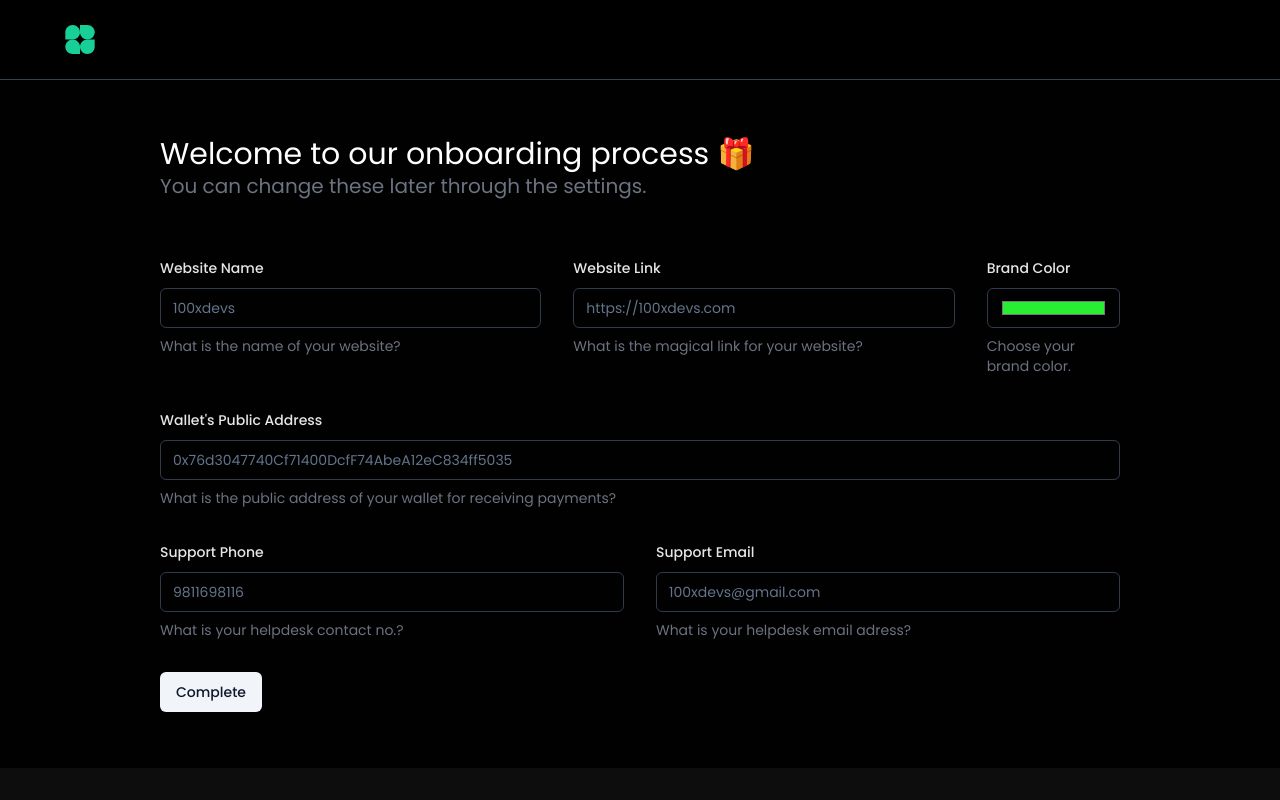
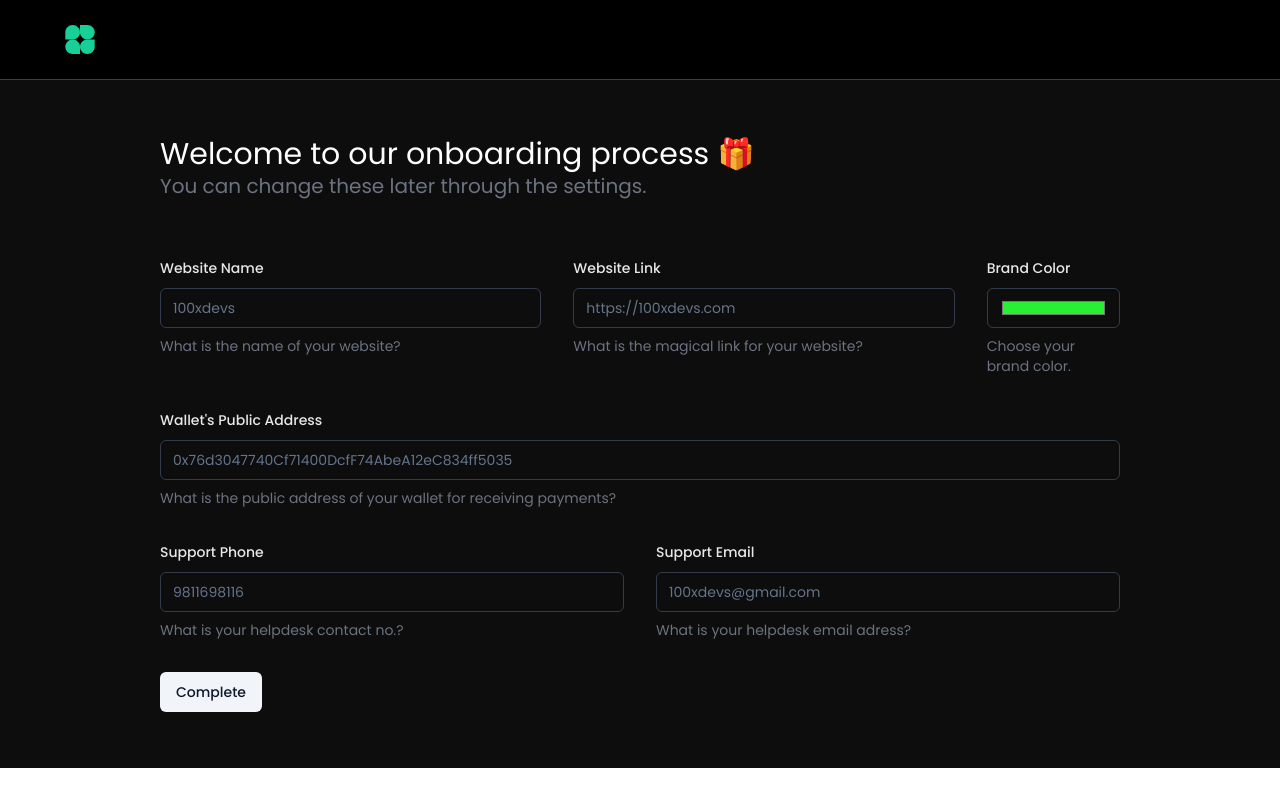
Before and after one commit to mehul-srivastava/so.loyal, a Next.js app in the folder web/: page /dashboard/onboarding in a window 1280 px wide. Built offline with nearby package versions, Linux system fonts and the light colour scheme; no server answers; the database is empty.

Commit message:
minor styling issues

```diff
--- a/web/app/dashboard/layout.tsx
+++ b/web/app/dashboard/layout.tsx
@@ -11,8 +11,8 @@ const layout = ({ children }: { children: React.ReactNode }) => {
   const { user } = useUser();
 
   return (
-    <div className="h-full bg-black/95 text-white">
-      <nav className="fixed flex h-20 w-full items-center z-50 justify-between bg-black/95 border-b border-slate-700 px-16 py-6">
+    <div className="h-full text-white">
+      <nav className="fixed flex h-20 w-full items-center z-50 justify-between bg-black border-b border-slate-700 px-16 py-6">
         <Link href="/dashboard">
           <Logo className="w-8" />
         </Link>
--- a/web/app/dashboard/page.tsx
+++ b/web/app/dashboard/page.tsx
@@ -3,6 +3,7 @@ import { auth } from "@clerk/nextjs/server";
 
 import prisma from "@/lib/prisma";
 import TransactionCard from "./_components/transaction-charts";
+import { Button } from "@/components/ui/button";
 
 async function shouldRedirectToOnboarding(userId: string) {
   const merchant = await prisma.merchant.findFirst({
@@ -16,13 +17,16 @@ async function shouldRedirectToOnboarding(userId: string) {
 
 const page = async () => {
   const { userId } = auth();
-  // (await shouldRedirectToOnboarding(userId!)) && redirect("/dashboard/onboarding");
+  (await shouldRedirectToOnboarding(userId!)) && redirect("/dashboard/onboarding");
 
   return (
     <div className="p-14 px-40">
       <h2 className="text-3xl">Hello, Mehul Srivastava 👋</h2>
       <h4 className="text-xl text-gray-500">Welcome to so.loyal!</h4>
       <TransactionCard />
+      <Button className="mt-10" variant="secondary">
+        Create Payment Page
+      </Button>
     </div>
   );
 };
```
